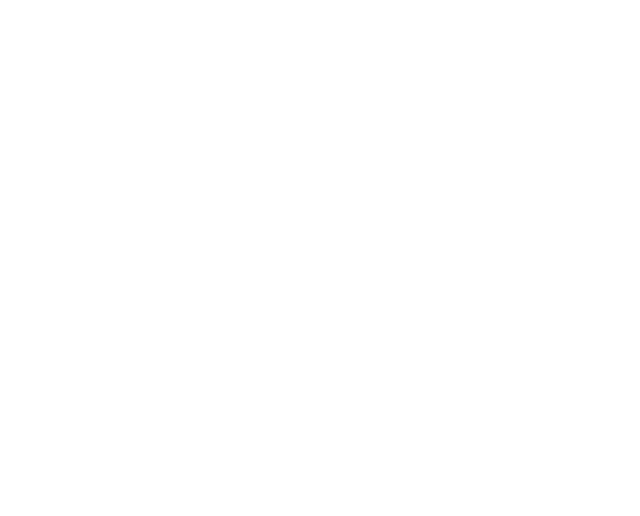
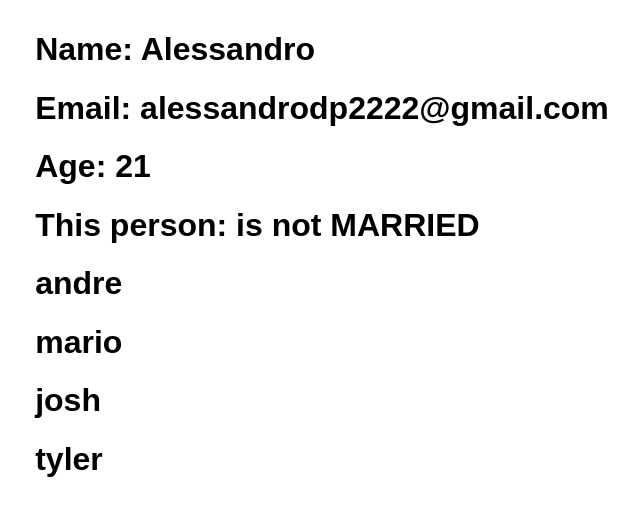
Before and after one commit to Alesso2805/react-course, a JavaScript app: page / in a window 1280 px wide. Shown: the top 516 px of the page, without its empty margins (318-958 px from the left). Built offline with nearby package versions, Linux system fonts and the light colour scheme; the HTML template or start-up script is replaced by a standard one.

Commit message:
setting PropTypes for safety typing in react

```diff
--- a/package.json
+++ b/package.json
@@ -6,6 +6,7 @@
     "@testing-library/jest-dom": "^5.17.0",
     "@testing-library/react": "^13.4.0",
     "@testing-library/user-event": "^13.5.0",
+    "prop-types": "^15.8.1",
     "react": "^18.3.1",
     "react-dom": "^18.3.1",
     "react-scripts": "5.0.1",
--- a/src/App.js
+++ b/src/App.js
@@ -1,8 +1,19 @@
 import './App.css';
+import {Person} from './components/Person';
 
 function App() {
+
   return (
-    <div className="App"></div>
+    <div className="App">
+      <Person
+      name="Alessandro"
+      email="alessandrodp2222@gmail.com"
+      age={21}
+      isMarried={false}
+      friends={["andre", "mario", "josh", "tyler"]}
+      >
+      </Person>
+    </div>
   );
 }
 
--- /dev/null
+++ b/src/components/Person.js
@@ -0,0 +1,23 @@
+import PropTypes from "prop-types";
+
+export const Person = (props) => {
+    return (
+        <div>
+            <h1>Name: {props.name}</h1>
+            <h1>Email: {props.email}</h1>
+            <h1>Age: {props.age}</h1>
+            <h1>This person: {props.isMarried ? "is" : "is not"} MARRIED</h1>
+            {props.friends.map((friend) => (
+                <h1>{friend}</h1>
+            ))}
+        </div>
+    )
+}
+
+Person.propTypes = {
+    name: PropTypes.string.isRequired,
+    email: PropTypes.string.isRequired,
+    age: PropTypes.number.isRequired,
+    isMarried: PropTypes.bool,
+    friends: PropTypes.arrayOf(PropTypes.string),
+}
```
Also changed, not shown: 1 other file (tests, documents, lock files or other folders).
